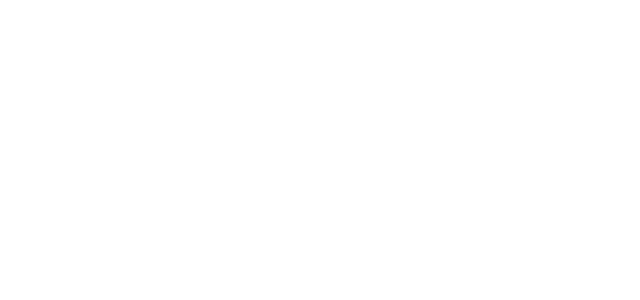
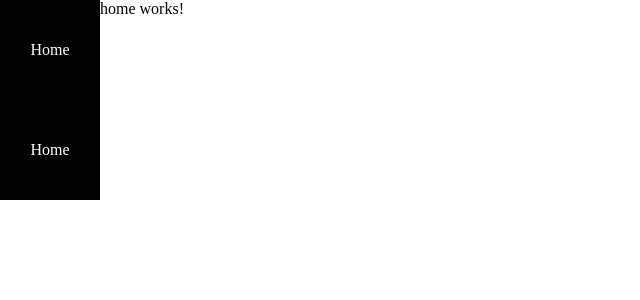
Before and after one commit to woffelbluster/ala, an Angular app: page / in a window 1280 px wide. Shown: the top 300 px of the page, without its empty margins (0-640 px from the left). Built offline with nearby package versions, Linux system fonts and the light colour scheme.

Commit message:
Begin klaar zetten

```diff
--- a/src/app/app-routing.module.ts
+++ b/src/app/app-routing.module.ts
@@ -1,7 +1,13 @@
 import { NgModule } from '@angular/core';
 import { RouterModule, Routes } from '@angular/router';
+import { HomeComponent } from './home/home.component';
 
-const routes: Routes = [];
+const routes: Routes = [
+  {
+    path: '',
+    component: HomeComponent
+  }
+];
 
 @NgModule({
   imports: [RouterModule.forRoot(routes)],
--- a/src/app/app.component.html
+++ b/src/app/app.component.html
@@ -0,0 +1,8 @@
+<main>
+    <app-nav></app-nav>
+
+
+    <section class="content">
+        <router-outlet></router-outlet>
+    </section>
+</main>
--- a/src/app/app.component.scss
+++ b/src/app/app.component.scss
@@ -0,0 +1,8 @@
+main{
+    display: grid;
+    grid-template-columns: 100px 1fr;
+    grid-template-rows: 1fr;
+}
+app-nav{
+    background-color: black;
+}
--- a/src/app/app.module.ts
+++ b/src/app/app.module.ts
@@ -4,11 +4,13 @@
 import { AppRoutingModule } from './app-routing.module';
 import { AppComponent } from './app.component';
 import { HomeComponent } from './home/home.component';
+import { NavComponent } from './nav/nav.component';
 
 @NgModule({
   declarations: [
     AppComponent,
-    HomeComponent
+    HomeComponent,
+    NavComponent
   ],
   imports: [
     BrowserModule,
--- a/src/app/home/home.component.scss
+++ b/src/app/home/home.component.scss
@@ -0,0 +1,3 @@
+*{
+    margin: 0;
+}
--- /dev/null
+++ b/src/app/nav/nav.component.html
@@ -0,0 +1,6 @@
+<nav>
+    <ul>
+        <li><a routerLink=""><span class="">Home</span></a></li>
+        <li><a routerLink=""><span class="">Home</span></a></li>
+    </ul>
+</nav>
--- /dev/null
+++ b/src/app/nav/nav.component.scss
@@ -0,0 +1,23 @@
+*{
+    margin: 0;
+    padding: 0;
+}
+
+nav{
+    height: 100%;
+
+}
+
+ul {
+    height: 200px;
+    display: flex;
+    flex-direction: column;
+    justify-content: space-around;
+    text-align: center;
+    list-style: none;
+}
+
+a {
+    color:white;
+    text-decoration: none;
+}
--- /dev/null
+++ b/src/app/nav/nav.component.ts
@@ -0,0 +1,15 @@
+import { Component, OnInit } from '@angular/core';
+
+@Component({
+  selector: 'app-nav',
+  templateUrl: './nav.component.html',
+  styleUrls: ['./nav.component.scss']
+})
+export class NavComponent implements OnInit {
+
+  constructor() { }
+
+  ngOnInit(): void {
+  }
+
+}
--- a/src/styles.scss
+++ b/src/styles.scss
@@ -1 +1,4 @@
 /* You can add global styles to this file, and also import other style files */
+html body{
+    margin: 0;
+}
```
Also changed, not shown: 2 other files (tests, documents, lock files or other folders).
